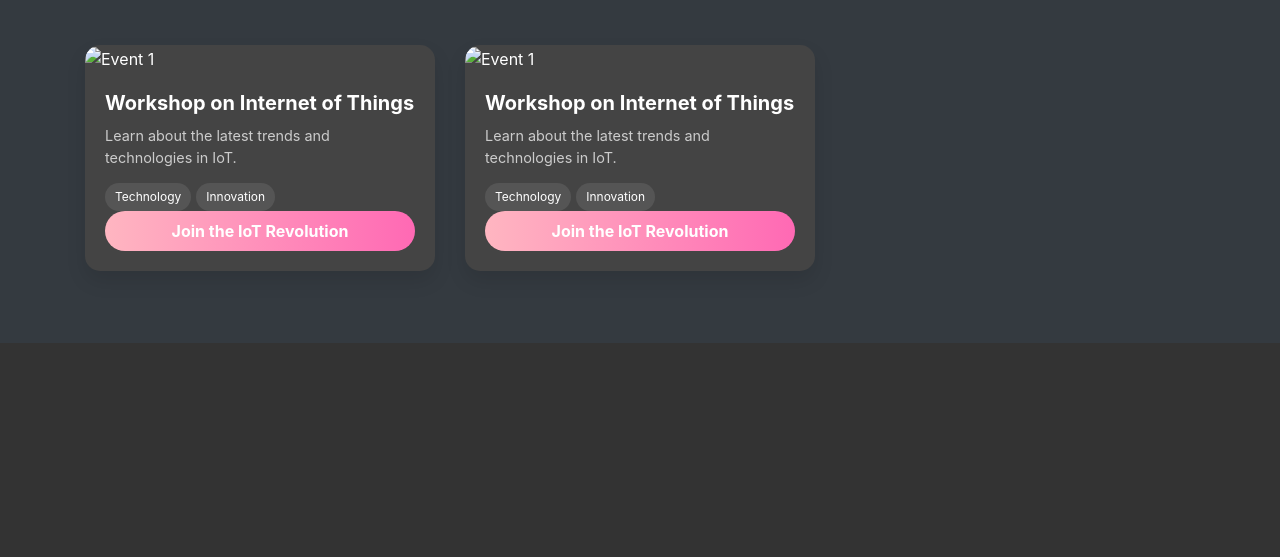
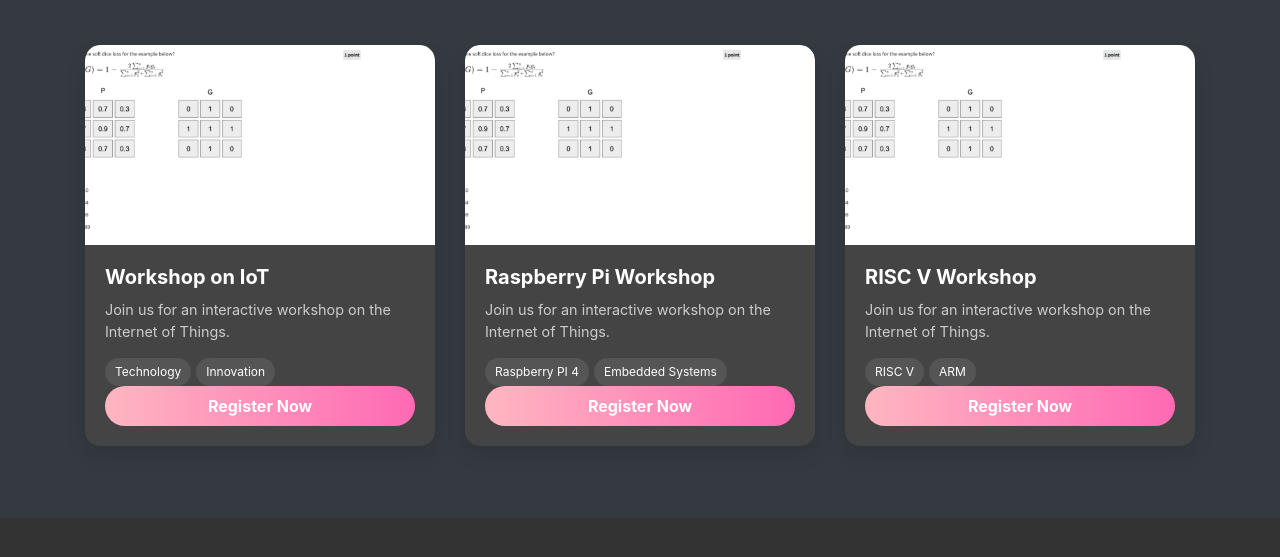
Before and after one commit to KarthikDani/ELSOC, a plain HTML site: page events.html in a window 1280 px wide. Shown: the part 89-646 px from the top of the page. Drawn offline with nearby package versions, Linux system fonts and the light colour scheme.

Commit message:
Update events.html

```diff
--- a/events.html
+++ b/events.html
@@ -110,7 +110,6 @@
 </head>
 <body>
     <!-- Navbar code ... -->
-    <!-- Navbar code ... -->
     <nav class="navbar navbar-expand-lg navbar-dark bg-dark fixed-top">
         <div class="container">
 
@@ -140,41 +139,55 @@
             <div class="row">
 
                 <div class="col-md-6 col-lg-4 mb-4">
-                    <!-- Event card -->
                     <div class="card event-card h-100 border-0">
                         <div class="event-img">
-                            <img src="event1.jpg" alt="Event 1">
+                            <img src="media/event1.jpg" alt="Event 1">
                         </div>
                         <div class="event-info">
-                            <h5 class="event-title">Workshop on Internet of Things</h5>
-                            <p class="event-description">Learn about the latest trends and technologies in IoT.</p>
+                            <h5 class="event-title">Workshop on IoT</h5>
+                            <p class="event-description">Join us for an interactive workshop on the Internet of Things.</p>
                             <div class="event-tags">
                                 <span class="event-tag">Technology</span>
                                 <span class="event-tag">Innovation</span>
                             </div>
-                            <button class="register-button" onclick="openRegistrationForm('https://forms.google.com/event1')">Join the IoT Revolution</button>
+                            <button class="register-button" onclick="openRegistrationForm('https://forms.google.com/event1')">Register Now</button>
                         </div>
                     </div>
                 </div>
 
                 <div class="col-md-6 col-lg-4 mb-4">
-                    <!-- Event card -->
                     <div class="card event-card h-100 border-0">
                         <div class="event-img">
-                            <img src="event1.jpg" alt="Event 1">
+                            <img src="media/event1.jpg" alt="Event 1">
                         </div>
                         <div class="event-info">
-                            <h5 class="event-title">Workshop on Internet of Things</h5>
-                            <p class="event-description">Learn about the latest trends and technologies in IoT.</p>
+                            <h5 class="event-title">Raspberry Pi Workshop</h5>
+                            <p class="event-description">Join us for an interactive workshop on the Internet of Things.</p>
                             <div class="event-tags">
-                                <span class="event-tag">Technology</span>
-                                <span class="event-tag">Innovation</span>
+                                <span class="event-tag">Raspberry PI 4</span>
+                                <span class="event-tag">Embedded Systems</span>
                             </div>
-                            <button class="register-button" onclick="openRegistrationForm('https://forms.google.com/event1')">Join the IoT Revolution</button>
+                            <button class="register-button" onclick="openRegistrationForm('https://forms.google.com/event1')">Register Now</button>
                         </div>
                     </div>
                 </div>
 
+                <div class="col-md-6 col-lg-4 mb-4">
+                    <div class="card event-card h-100 border-0">
+                        <div class="event-img">
+                            <img src="media/event1.jpg" alt="Event 1">
+                        </div>
+                        <div class="event-info">
+                            <h5 class="event-title">RISC V Workshop</h5>
+                            <p class="event-description">Join us for an interactive workshop on the Internet of Things.</p>
+                            <div class="event-tags">
+                                <span class="event-tag">RISC V</span>
+                                <span class="event-tag">ARM</span>
+                            </div>
+                            <button class="register-button" onclick="openRegistrationForm('https://forms.google.com/event1')">Register Now</button>
+                        </div>
+                    </div>
+                </div>
                 <!-- Repeat for other events -->
             </div>
         </div>
```
